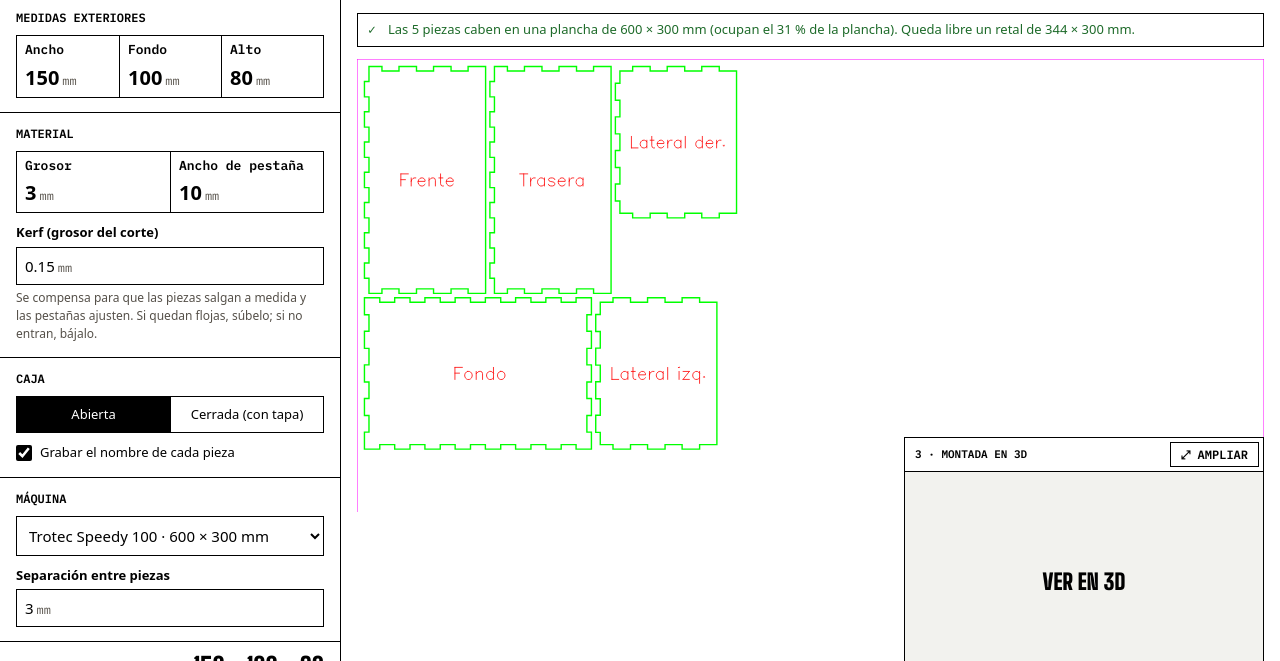
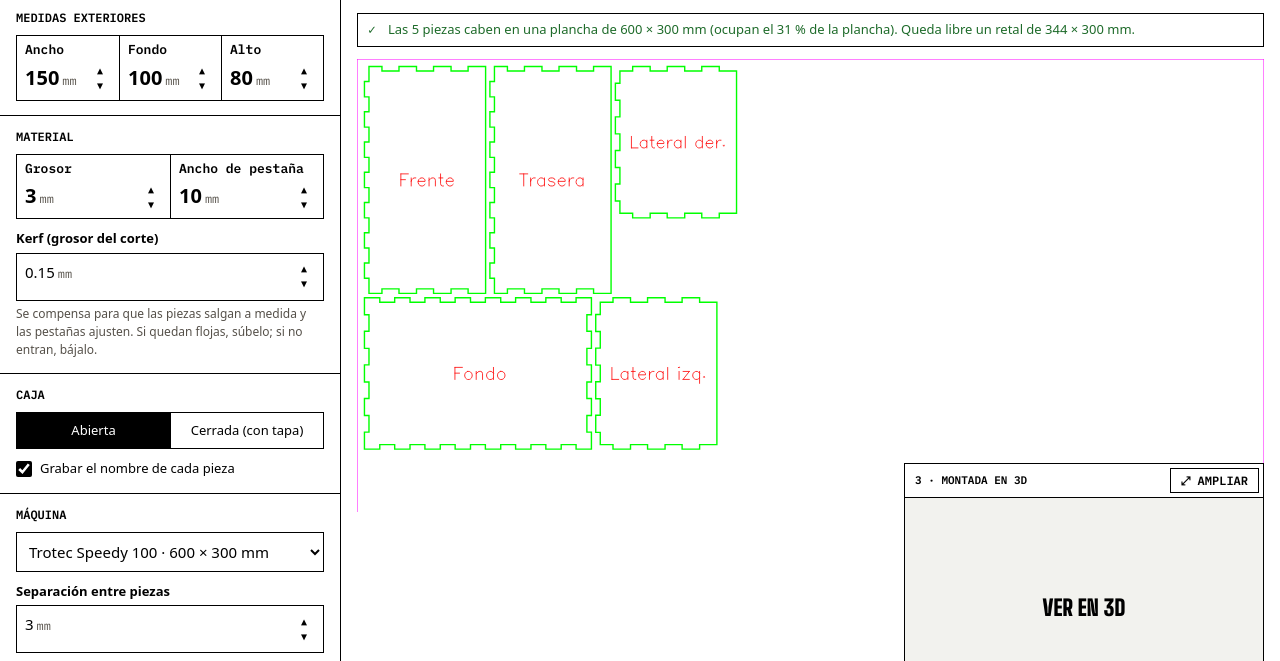
Before and after one commit to soluciones-carabanchel/soluciones-carabanchel.github.io, a plain HTML site: page cajas/index.html in a window 1280 px wide. Shown: the part 87-748 px from the top of the page. Drawn offline with Linux system fonts and the light colour scheme.

Commit message:
Campos con unidad: flechas de subir y bajar al borde derecho
Co-Authored-By: Claude Opus 5.5 <noreply@anthropic.com>
Claude-Session: https://claude.ai/code/session_018R7qLZwxYrdUphioYiF5gd

```diff
--- a/comun/unidades.js
+++ b/comun/unidades.js
@@ -1,7 +1,8 @@
 // Campos con unidad (<span class="unidad"><input></span>): la unidad se pinta
 // justo detrás de la cifra. En los navegadores con `field-sizing: content` lo
 // hace el CSS; en los demás, este módulo ajusta el ancho del input a lo escrito.
-// Además, pulsar en cualquier parte de la caja pone el cursor en el campo.
+// Añade flechas propias de subir y bajar al borde derecho (las del navegador
+// quedarían encima de la unidad). Pulsar en la caja pone el cursor en el campo.
 
 export function prepararUnidades(raiz = document) {
   const nativo = typeof CSS !== 'undefined' && CSS.supports?.('field-sizing', 'content');
@@ -11,6 +12,26 @@ export function prepararUnidades(raiz = document) {
     caja.addEventListener('mousedown', (e) => {
       if (e.target === caja) { e.preventDefault(); input.focus(); }
     });
+    // Flechas de subir y bajar al borde derecho, fuera de la cifra y de la unidad.
+    if (input.type === 'number' && !caja.querySelector('.flechas')) {
+      const flechas = document.createElement('span');
+      flechas.className = 'flechas';
+      for (const [signo, etiqueta] of [[1, 'Subir'], [-1, 'Bajar']]) {
+        const b = document.createElement('button');
+        b.type = 'button';
+        b.tabIndex = -1; // con el teclado ya están las flechas arriba/abajo
+        b.setAttribute('aria-label', `${etiqueta} ${input.closest('label')?.firstChild?.textContent?.trim() ?? ''}`.trim());
+        b.textContent = signo > 0 ? '▲' : '▼';
+        b.addEventListener('mousedown', (e) => e.preventDefault());
+        b.addEventListener('click', () => {
+          signo > 0 ? input.stepUp() : input.stepDown();
+          input.dispatchEvent(new Event('input', { bubbles: true }));
+          input.dispatchEvent(new Event('change', { bubbles: true }));
+        });
+        flechas.append(b);
+      }
+      caja.append(flechas);
+    }
     if (nativo) continue;
     const ajustar = () => { input.style.width = `${Math.max(1, input.value.length) + 0.5}ch`; };
     input.addEventListener('input', ajustar);
--- a/estilos.css
+++ b/estilos.css
@@ -174,6 +174,13 @@ h3 { font-size: 24px; }
 .unidad input::-webkit-calendar-picker-indicator { display: none !important; }
 .unidad::after { content: attr(data-unidad); font: 12px var(--mono); color: var(--suave); white-space: nowrap; }
 .unidad:not([data-unidad])::after { content: 'mm'; }
+.unidad .flechas { order: 3; margin-left: auto; align-self: center; display: flex; flex-direction: column; }
+.unidad::after { order: 2; }
+.unidad .flechas button {
+  display: block; width: 22px; height: 15px; padding: 0; border: 0; background: transparent;
+  font: 10px/1 var(--mono); color: var(--tinta); cursor: pointer;
+}
+.unidad .flechas button:hover { background: var(--acento); color: var(--acento-texto); }
 .campos .unidad { border: 0; padding: 0; background: transparent; }
 .campos .unidad:focus-within { outline: 0; }
 .opciones { display: grid; grid-auto-flow: column; grid-auto-columns: minmax(0, 1fr); border: var(--raya); }
```
